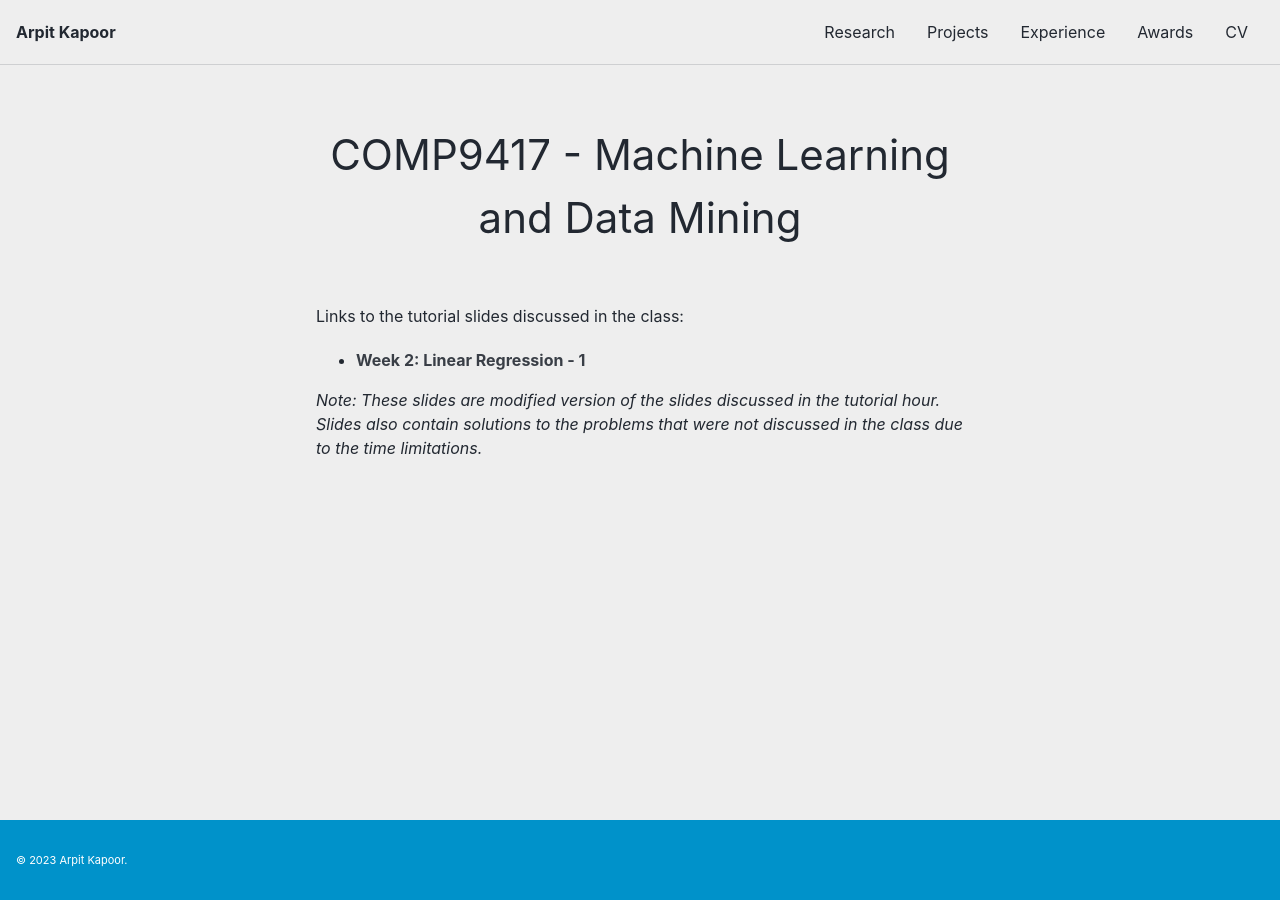
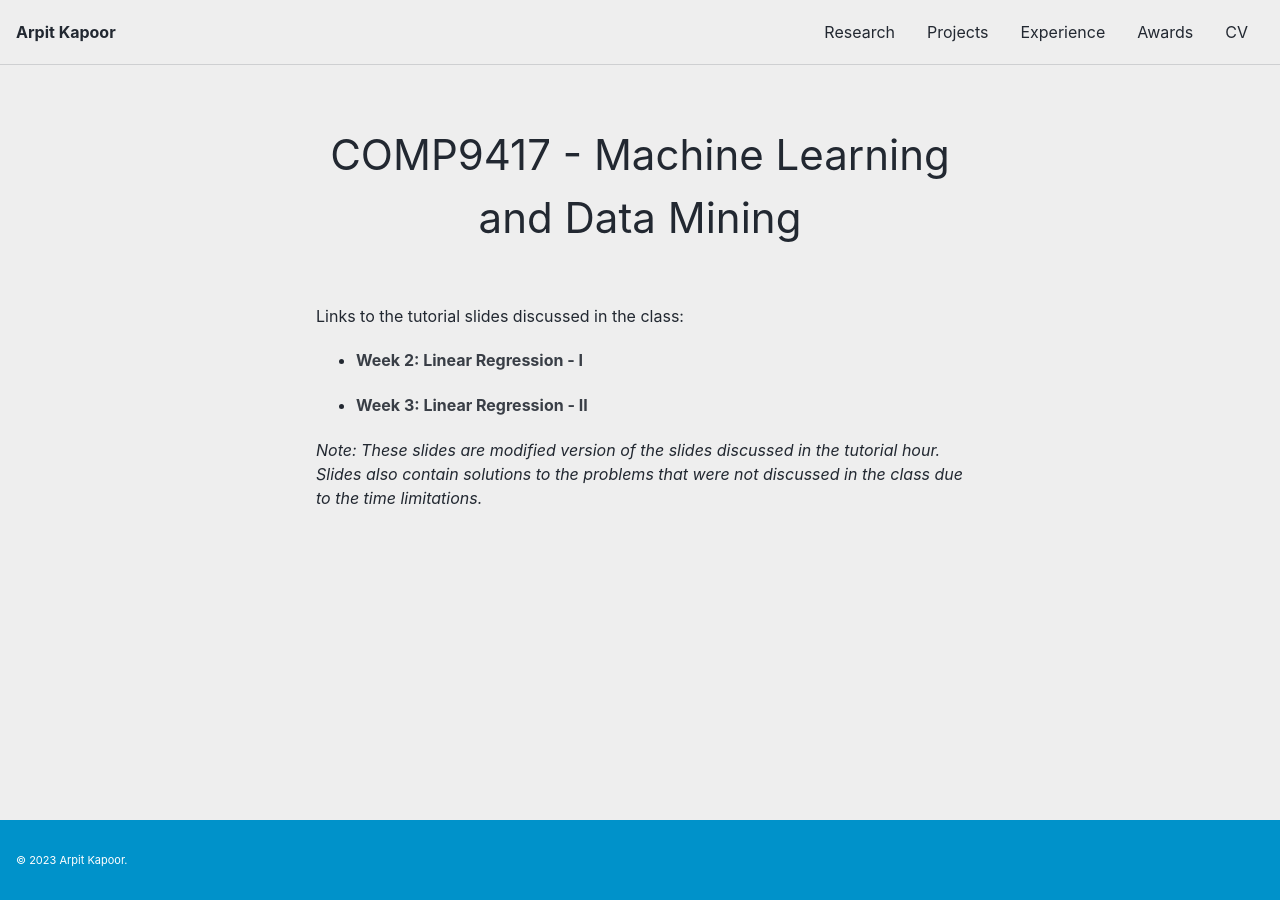
Before and after one commit to arpit-kapoor/arpit-kapoor.github.io, a Jekyll site: the page built from _pages/teaching.md, in a window 1280 px wide. Built offline with Jekyll 4.4.1, drawn with Linux system fonts in a browser that asks for light colours; cached includes are drawn as plain includes.

Commit message:
Add week 3 slides

```diff
--- a/_pages/teaching.md
+++ b/_pages/teaching.md
@@ -8,7 +8,9 @@ permalink: /COMP9417/
 
 Links to the tutorial slides discussed in the class:
 
- - **[Week 2:  Linear Regression - 1](https://github.com/arpit-kapoor/COMP9417/raw/main/Weeek%202/COMP9417___Tutorial_Week_2.pdf)**
+ - **[Week 2:  Linear Regression - I](https://github.com/arpit-kapoor/COMP9417/raw/main/Week%202/COMP9417___Tutorial_Week_2.pdf)**
+
+ - **[Week 3:  Linear Regression - II](https://github.com/arpit-kapoor/COMP9417/raw/main/Week%203/COMP9417___Tutorial_Week_3.pdf)**
 
 
  *Note: These slides are modified version of the slides discussed in the tutorial hour. Slides also contain solutions to the problems that were not discussed in the class due to the time limitations.*
```
